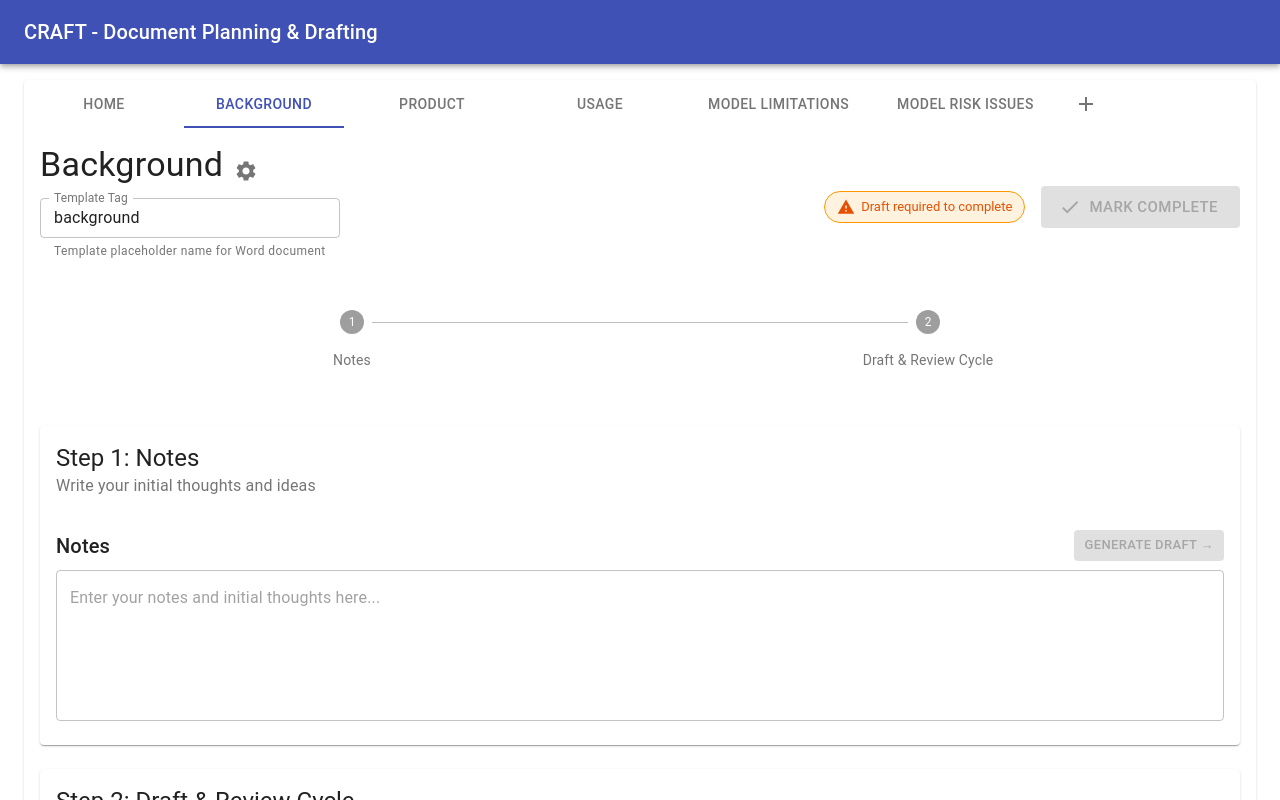
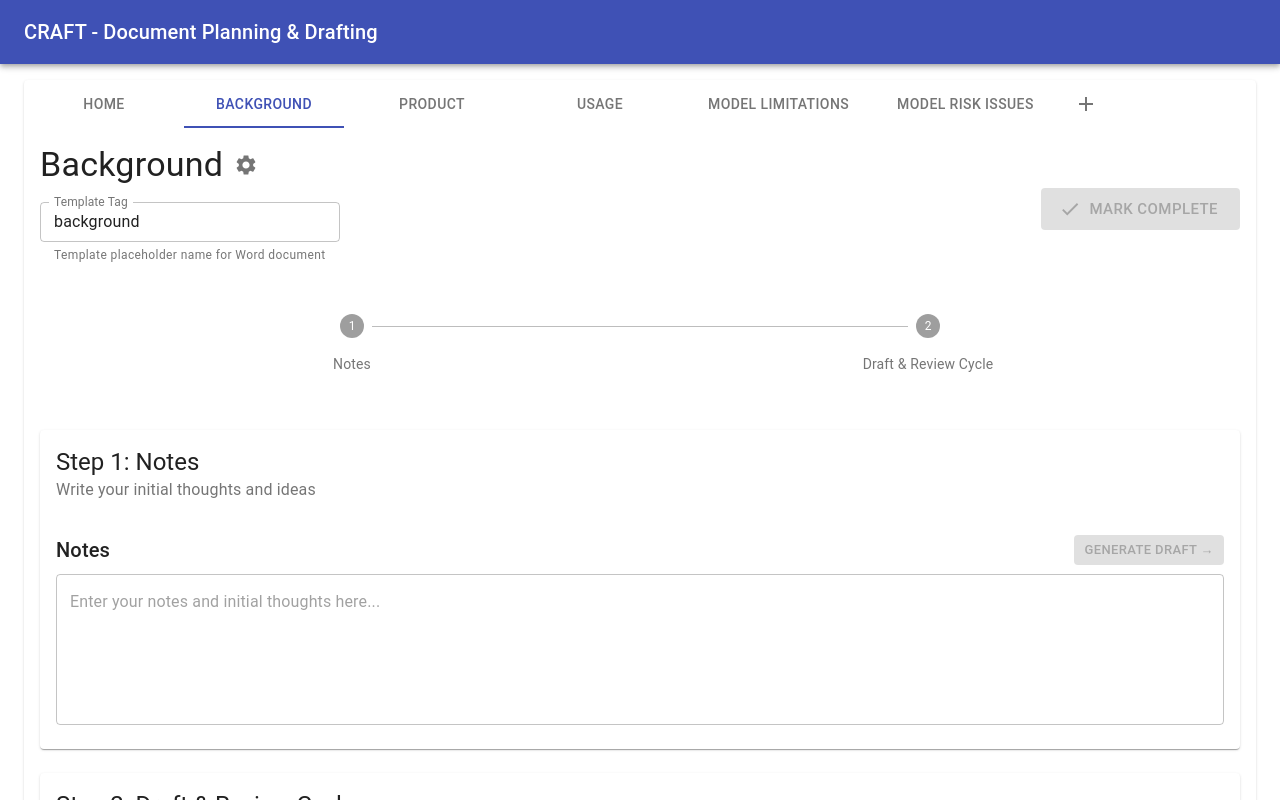
Before and after one commit to advantaje/craft, a React (Create React App) app in the folder frontend/: page / in a window 1280 px wide. Both pictures are taken after a click on the tab "BACKGROUND". Shown: the top 800 px of the page. Built offline with nearby package versions, Linux system fonts and the light colour scheme.

Commit message:
fix settings icon and added tooltip to complete

```diff
--- a/frontend/src/components/SectionWorkflow.tsx
+++ b/frontend/src/components/SectionWorkflow.tsx
@@ -201,8 +201,8 @@ const SectionWorkflow: React.FC<SectionWorkflowProps> = ({
     <>
       <Box display="flex" justifyContent="space-between" alignItems="center" mb={2}>
         <Box>
-          <Box display="flex" alignItems="center">
-            <Typography variant="h4" gutterBottom style={{ marginRight: '8px' }}>
+          <Box display="flex" alignItems="center" style={{ marginBottom: '16px' }}>
+            <Typography variant="h4" style={{ marginRight: '8px', marginBottom: 0 }}>
               {section.name}
             </Typography>
             <Tooltip title="Edit section guidelines">
@@ -226,7 +226,7 @@ const SectionWorkflow: React.FC<SectionWorkflowProps> = ({
           />
         </Box>
         <Box>
-          {section.completionType === 'empty' ? (
+          {section.completionType === 'empty' && (
             <Chip
               icon={<BlockIcon style={{ fontSize: '18px' }} />}
               label="Section Excluded"
@@ -239,21 +239,12 @@ const SectionWorkflow: React.FC<SectionWorkflowProps> = ({
                 paddingLeft: '8px'
               }}
             />
-          ) : !section.data.draft.trim() && (
-            <Chip
-              icon={<WarningIcon style={{ fontSize: '18px' }} />}
-              label="Draft required to complete"
-              color="secondary"
-              variant="outlined"
-              style={{
-                marginRight: '1rem',
-                backgroundColor: '#fff3e0',
-                borderColor: '#ff9800',
-                color: '#e65100',
-                paddingLeft: '8px'
-              }}
-            />
           )}
+          <Tooltip
+            title={!section.data.draft.trim() ? "Draft required to complete" : ""}
+            disableHoverListener={!!section.data.draft.trim() || section.isCompleted}
+          >
+            <span>
               <Button
                 variant={section.isCompleted ? "outlined" : "contained"}
                 color={section.isCompleted ? "secondary" : "primary"}
@@ -264,6 +255,8 @@ const SectionWorkflow: React.FC<SectionWorkflowProps> = ({
               >
                 {section.isCompleted ? 'Reopen Section' : 'Mark Complete'}
               </Button>
+            </span>
+          </Tooltip>
         </Box>
       </Box>
 
--- a/frontend/src/components/TableWorkflow.tsx
+++ b/frontend/src/components/TableWorkflow.tsx
@@ -331,8 +331,8 @@ const TableWorkflow: React.FC<TableWorkflowProps> = ({
     <>
       <Box display="flex" justifyContent="space-between" alignItems="center" mb={2}>
         <Box>
-          <Box display="flex" alignItems="center">
-            <Typography variant="h4" gutterBottom style={{ marginRight: '8px' }}>
+          <Box display="flex" alignItems="center" style={{ marginBottom: '16px' }}>
+            <Typography variant="h4" style={{ marginRight: '8px', marginBottom: 0 }}>
               {section.name} (Table)
             </Typography>
             <Tooltip title="Edit section guidelines">
@@ -356,7 +356,7 @@ const TableWorkflow: React.FC<TableWorkflowProps> = ({
           />
         </Box>
         <Box>
-          {section.completionType === 'empty' ? (
+          {section.completionType === 'empty' && (
             <Chip
               icon={<BlockIcon style={{ fontSize: '18px' }} />}
               label="Section Excluded"
@@ -369,21 +369,12 @@ const TableWorkflow: React.FC<TableWorkflowProps> = ({
                 paddingLeft: '8px'
               }}
             />
-          ) : !hasTableData() && (
-            <Chip
-              icon={<WarningIcon style={{ fontSize: '18px' }} />}
-              label="Table data required to complete"
-              color="secondary"
-              variant="outlined"
-              style={{
-                marginRight: '1rem',
-                backgroundColor: '#fff3e0',
-                borderColor: '#ff9800',
-                color: '#e65100',
-                paddingLeft: '8px'
-              }}
-            />
           )}
+          <Tooltip
+            title={!hasTableData() ? "Table data required to complete" : ""}
+            disableHoverListener={hasTableData() || section.isCompleted}
+          >
+            <span>
               <Button
                 variant={section.isCompleted ? "outlined" : "contained"}
                 color={section.isCompleted ? "secondary" : "primary"}
@@ -394,6 +385,8 @@ const TableWorkflow: React.FC<TableWorkflowProps> = ({
               >
                 {section.isCompleted ? 'Reopen Section' : 'Mark Complete'}
               </Button>
+            </span>
+          </Tooltip>
         </Box>
       </Box>
 
```
Lines whose indentation alone changed are shown as unchanged.
